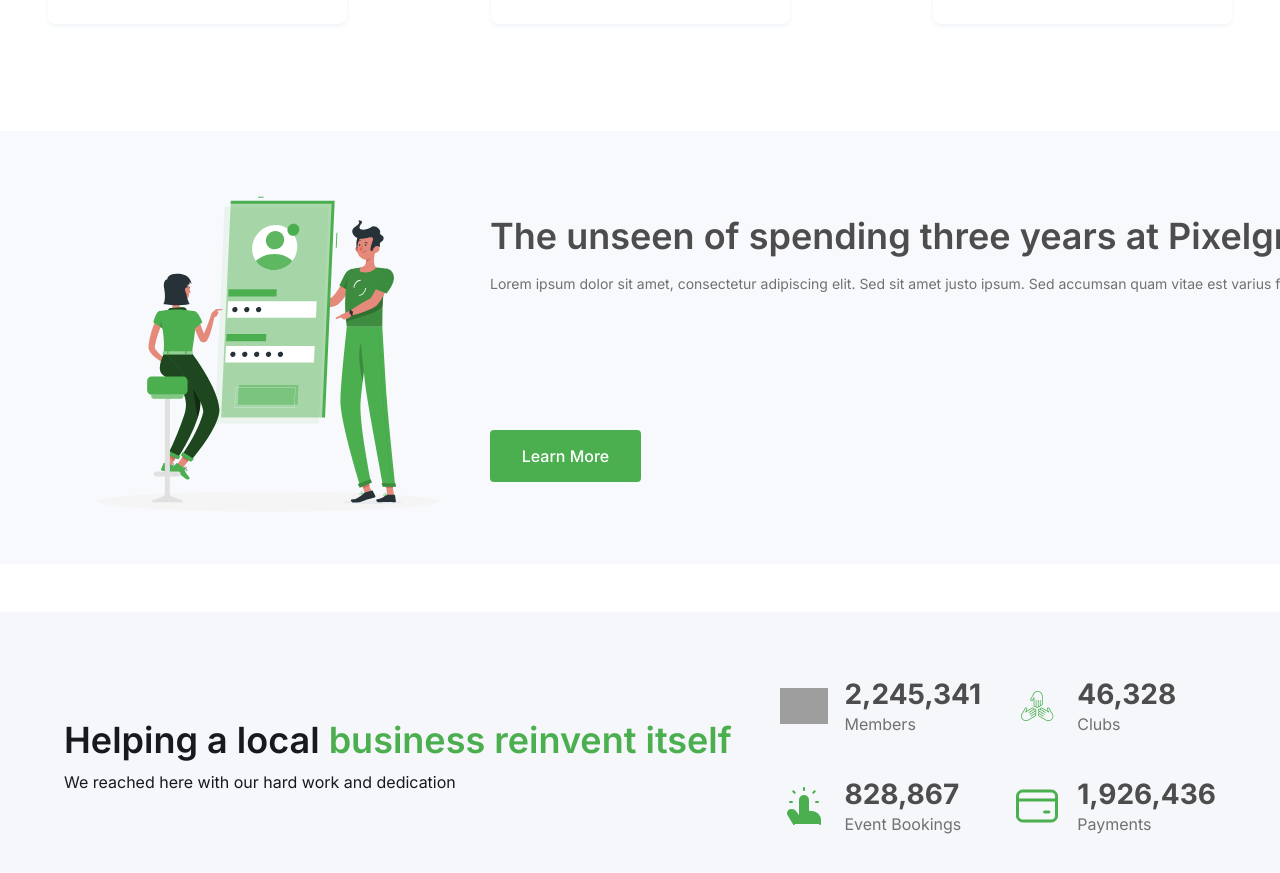
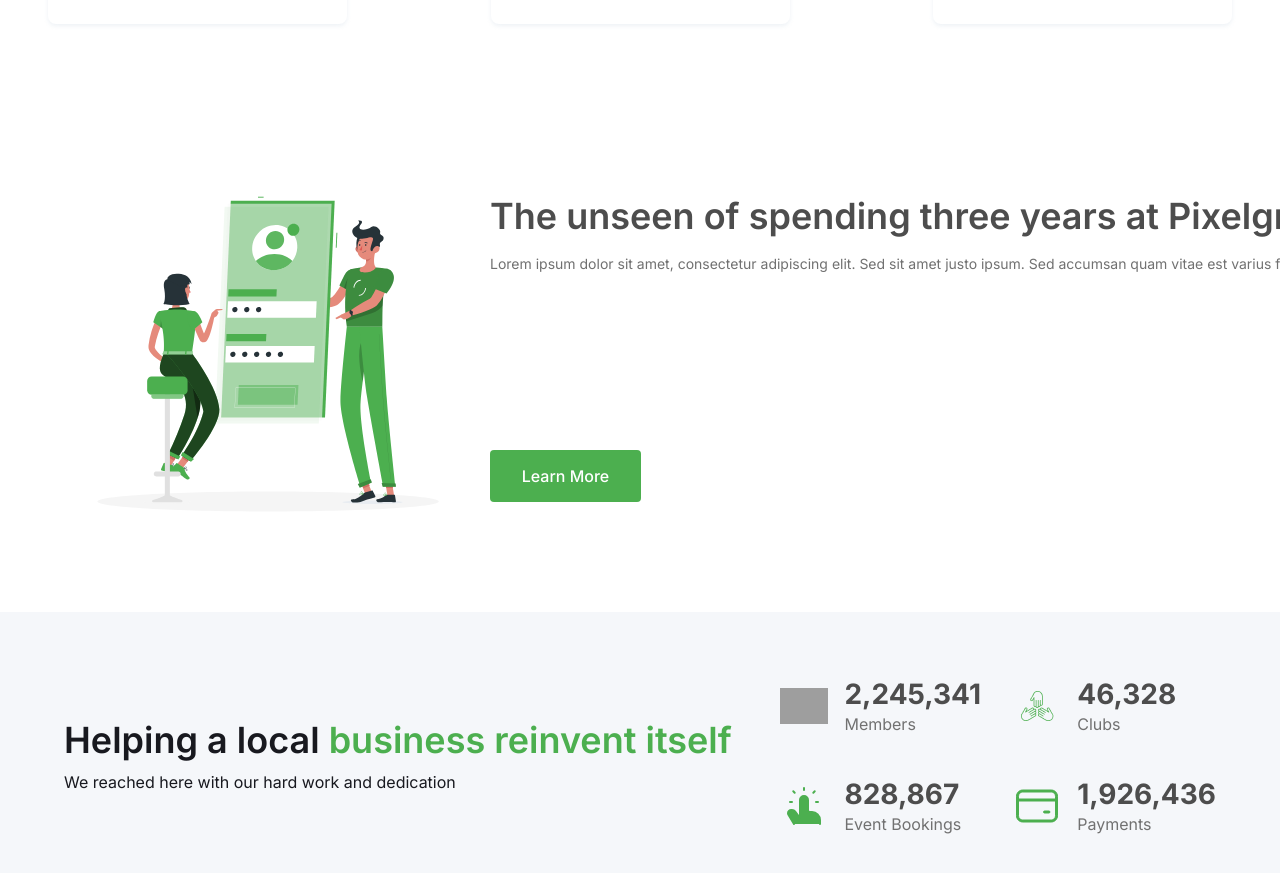
Before and after one commit to priambodogigieh-afk/landing-page, a React (Vite) app: page / in a window 1280 px wide. Shown: the part 1400-2273 px from the top of the page. Built offline with nearby package versions, Linux system fonts and the light colour scheme; grey boxes are pictures that could not be loaded.

Commit message:
style: remove light gray background from feature highlight section

```diff
--- a/src/App.tsx
+++ b/src/App.tsx
@@ -33,7 +33,7 @@ export default function App() {
             imageAlt="Two people presenting a mobile login form"
             ctaText="Learn More"
             ctaHref="#learn"
-            bgLight={true}
+            bgLight={false}
           />
 
           <Stats />
```
